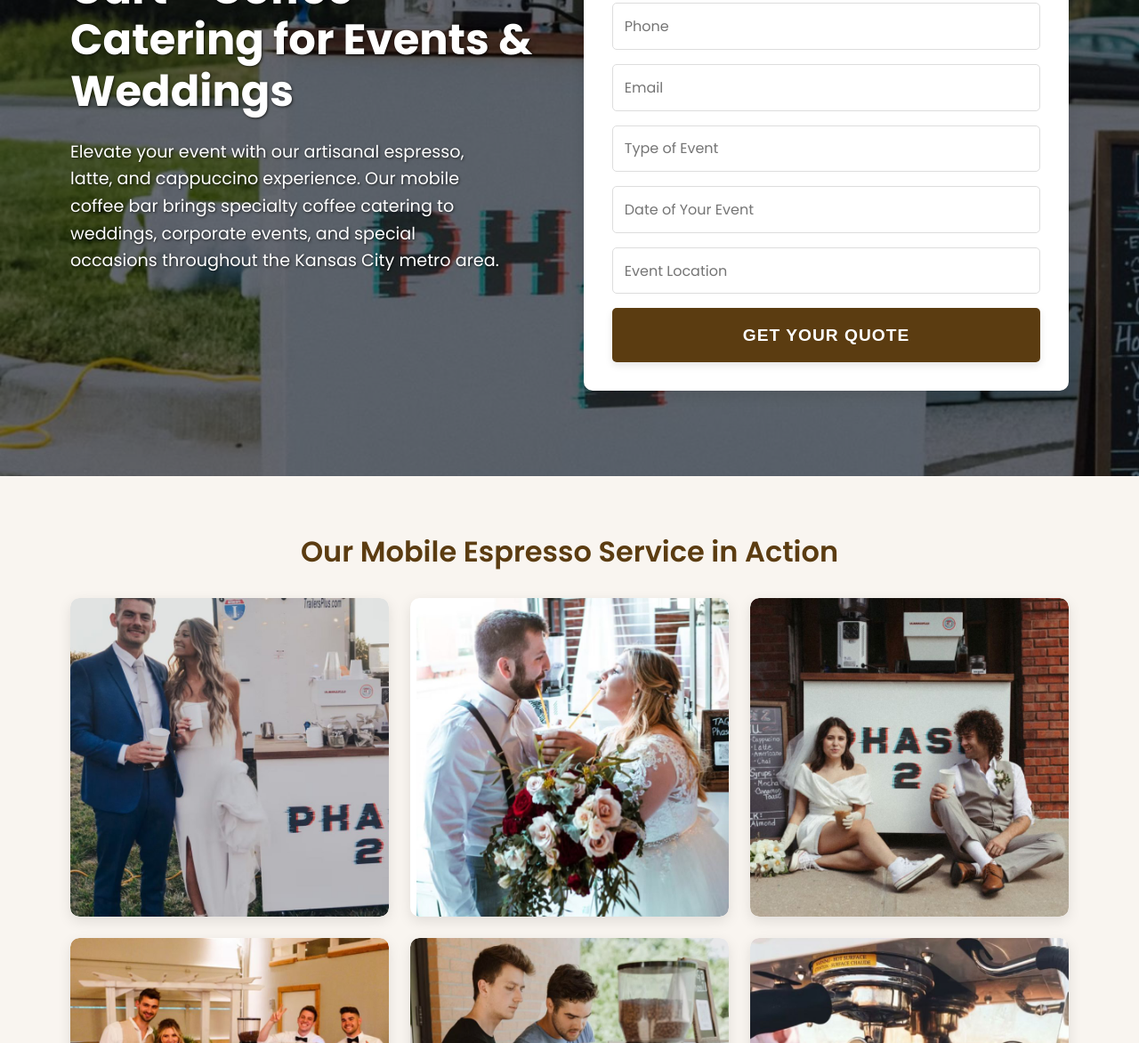
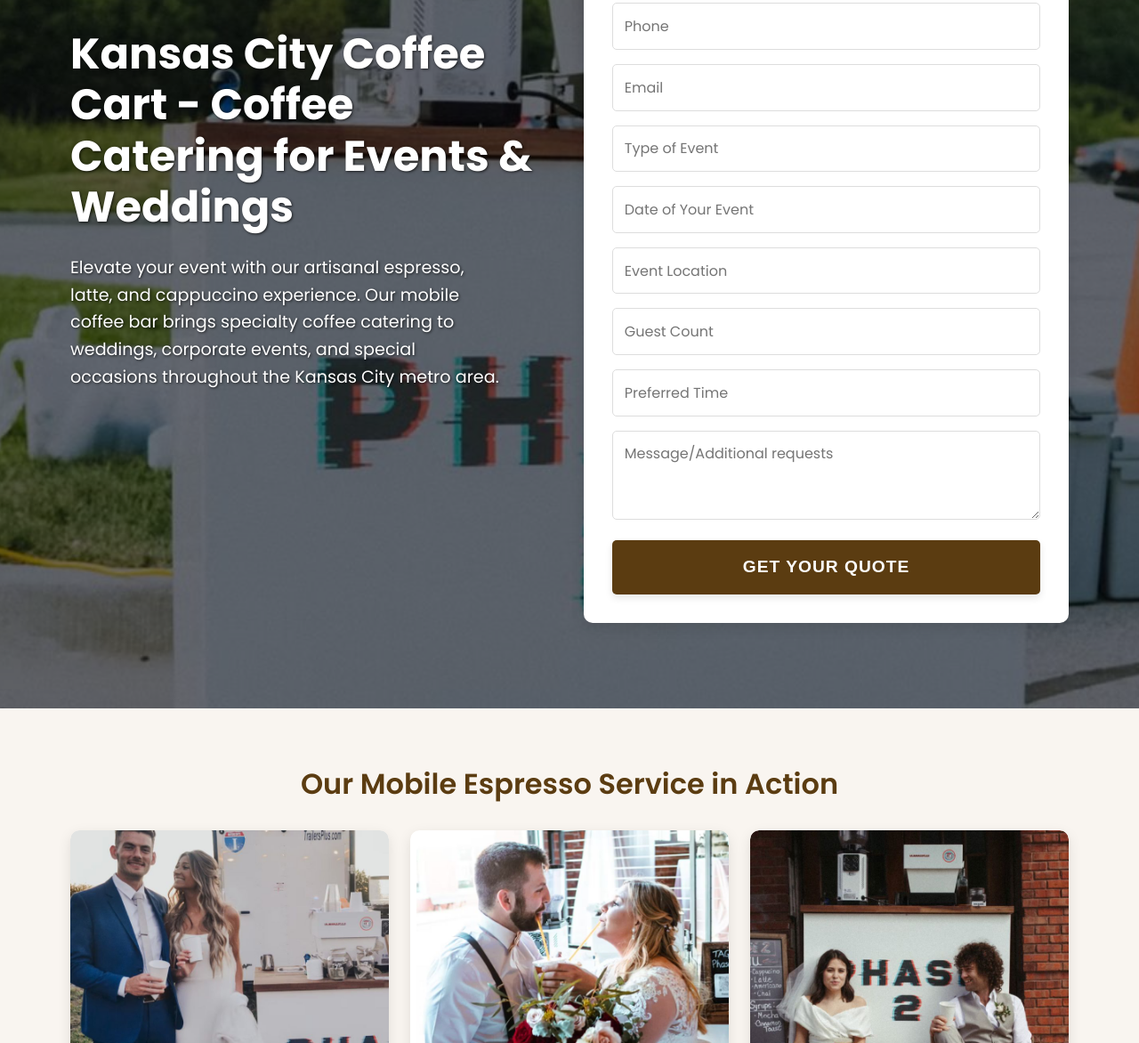
Before and after one commit to Tcjoeygithub/phase2coffeeco, a website: page index.html in a window 1280 px wide. Shown: the part 424-1596 px from the top of the page at 89% size. Drawn offline with Linux system fonts and the light colour scheme.

Commit message:
Update hero form to include all fields consistent with other forms

```diff
--- a/index.html
+++ b/index.html
@@ -193,6 +193,15 @@
                         </div>
                         <div class="form-group">
                             <input type="text" id="event-location-hero" name="event-location" placeholder="Event Location" required>
+                        </div>
+                        <div class="form-group">
+                            <input type="number" id="guest-count-hero" name="guest-count" placeholder="Guest Count" required>
+                        </div>
+                        <div class="form-group">
+                            <input type="text" id="event-time-hero" name="event-time" placeholder="Preferred Time" required>
+                        </div>
+                        <div class="form-group">
+                            <textarea id="message-hero" name="message" placeholder="Message/Additional requests"></textarea>
                         </div>
                         <div class="form-group">
                             <button type="submit" class="btn btn-submit">Get Your Quote</button>
```
